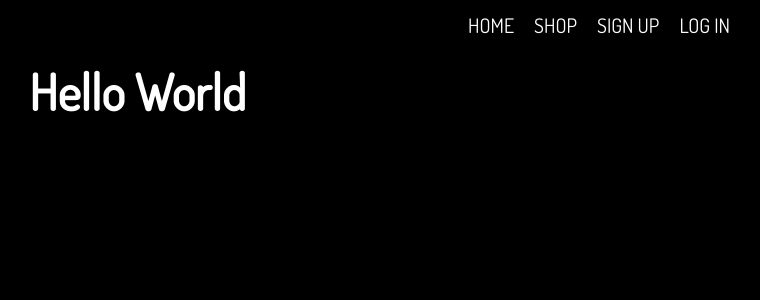
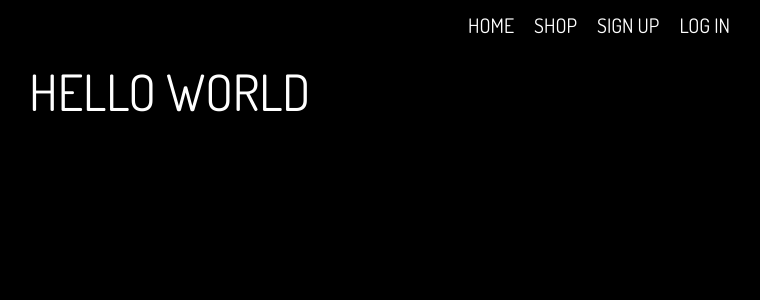
Before and after one commit to Amir-Hackett/OG-SNKRS, a React (Create React App) app in the folder client/: page / in a window 1280 px wide. Both pictures are taken after a click on the link "SHOP". Shown: the top 300 px of the page, without its empty margins (31-791 px from the left). Built offline with nearby package versions, Linux system fonts and the light colour scheme.

Commit message:
attempting to implement gallery carousel to shop component

```diff
--- a/client/src/components/Shop/Shop.css
+++ b/client/src/components/Shop/Shop.css
@@ -3,4 +3,5 @@ h1 {
     font-size: 50px;
     margin: 30px;
     padding: 30px;
+    font-weight: lighter;
 }
--- a/client/src/components/Shop/index.js
+++ b/client/src/components/Shop/index.js
@@ -4,7 +4,7 @@ import './Shop.css';
 function Shop() {
     return (
         <div>
-            <h1>Hello World</h1>
+            <h1>HELLO WORLD</h1>
         </div>
     )
 }
```
